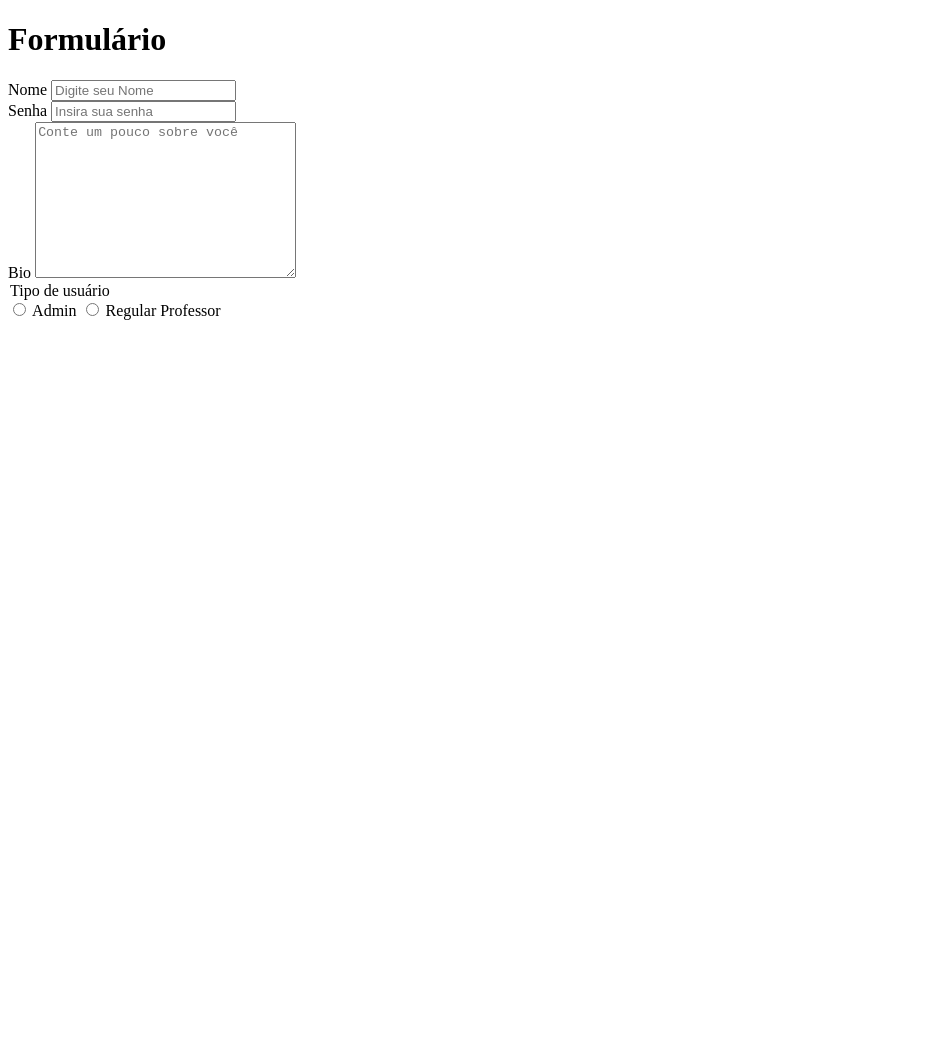
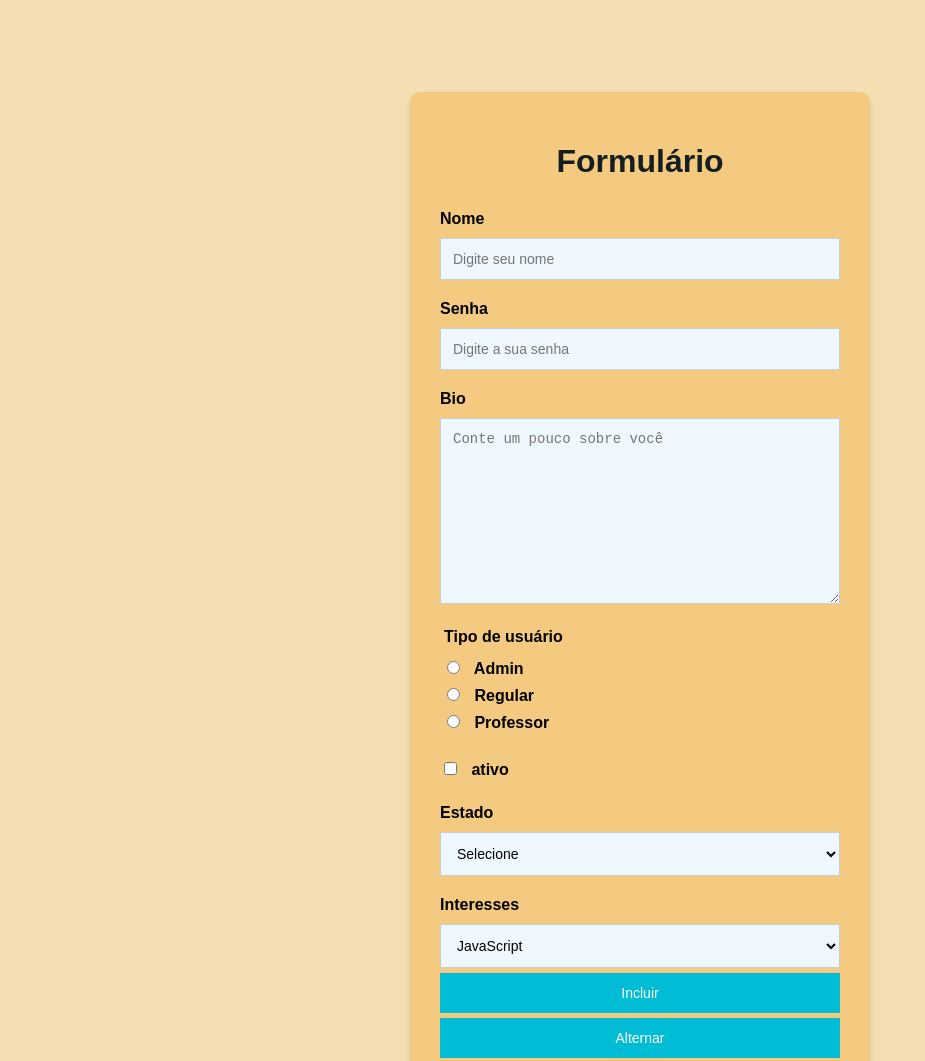
Before and after one commit to Hitomi-sand/Html_SENAI, a plain HTML site: page formulario.html in a window 1280 px wide. Shown: the top 1061 px of the page, without its empty margins (0-925 px from the left). Before the commit the page ends 800 px from the top, so only its background shows below. Drawn offline with Linux system fonts and the light colour scheme.

Commit message:
Refactor formulario.html with new styles and fields
Updated the HTML form structure and styles, added new fields and improved layout.

```diff
--- a/formulario.html
+++ b/formulario.html
@@ -5,30 +5,124 @@
     <meta name="viewport" content="width=device-width, initial-scale=1.0">
     <title>Formulário</title>
     <style>
+        /* Reset estrutura básica */
+        body{
+            font-family: Arial, Helvetica, sans-serif;
+            margin: 100px;
+            padding: 100px;
+            background-color: wheat;
+            display: flex;
+            justify-content: center;
+            align-items: center;
+            height: 100vh;
+        }
 
+        .form-container{
+            background-color: rgb(243, 202, 127);
+            border-radius:10px;
+            box-shadow: 0 4px 6px rgba(0, 0, 0, 0.1);
+            padding: 30px;
+            width: 100%;
+            max-width: 400px;
+        }
+
+        h1{
+            text-align:center;
+            color: #161f20;
+            margin-bottom: 30px;
+        }
+
+        form{
+            display: flex;
+            flex-direction: column;
+        }
+
+        .form-group{
+            margin-bottom: 20px;
+        }
+
+        label{
+            font-weight: bold;
+            margin-bottom: 5px;
+            display: block;
+        }
+
+        input,
+        textarea,
+        select,
+        button{
+            width: 100%;
+            padding: 12px;
+            margin-top: 5px;
+            border: 1px solid #ccc;
+            font-size: 14px;
+            box-sizing: border-box;
+            background-color: #f0f8ff;
+        }
+
+        input[type="radio"],
+        input[type="checkbox"]{
+            display: inline-block;
+            width: auto;
+            margin-right: 10px;
+        }
+
+        button{
+            background-color: #00bcd4;
+            color: white;
+            border: none;
+            cursor: pointer;
+            transition: background-color 0.3s;
+        }
+        button:hover{
+            background-color: #0097a7;
+        }
+
+        select,textarea{
+            transition: border-color 0.3s;
+        }
+
+        input:focus,textarea:focus,select:focus{
+            border-color: #00bcd4;
+            outline:none;
+        }
+
+        fieldset{
+            border:none;
+            padding:0;
+        }
+        legend{
+            font-weight:bold;
+            margin-bottom:10px;
+        }
+
+        .buttons{
+            display: flex;
+            justify-content:space-between;
+            gap:10px;
+        }
     </style>
 </head>
 <body>
     <div class="form-container">
         <h1>Formulário</h1>
 
-        <form method="POST" action="http://localhost:3003/usuarios">
+        <form Method="POST" action="http://localhost:3003/usuarios">
             <input type="hidden" name="id" value="3">
 
             <div class="form-group">
                 <label for="name">Nome</label>
-                <input type="text" id="name" name="name" placeholder="Digite seu Nome">
+                <input type="text" id="name" name="name" placeholder="Digite seu nome">
             </div>
-
             <div class="form-group">
                 <label for="senha">Senha</label>
-                <input type="password" name="senha" id="senha" placeholder="Insira sua senha"></input>
+                <input type="password" name="senha" id="senha" placeholder="Digite a sua senha">
             </div>
             <div class="form-group">
                 <label for="bio">Bio</label>
                 <textarea name="bio" id="bio" cols="30" rows="10" placeholder="Conte um pouco sobre você"></textarea>
             </div>
-            <filedset class="form-group">
+            <fieldset class="form-group">
                 <legend>Tipo de usuário</legend>
                 <label for="admin">
                     <input type="radio" name="tipo" id="admin" value="admin"> Admin
@@ -37,10 +131,42 @@
                     <input type="radio" name="tipo" id="regular" value="regular"> Regular
                 </label>
                 <label for="professor">
-                    <label type="radio" name="tipo" id="professor" value="professor"> Professor
+                    <input type="radio" name="tipo" id="professor" value="professor"> Professor
                 </label>
+            </fieldset>
+            <div class="form-group">
+                <label for="ativo">
+                    <input type="checkbox" name="ativo" id="ativo"> ativo
                 </label>
-            </filedset>
+            </div>
+            <div class="form-group">
+                <label for="estado">Estado</label>
+                <select name="estado" id="id">
+                    <option value="">Selecione</option>
+                    <option value="ac">Acre</option>
+                    <option value="ba">Bahia</option>
+                    <option value="ce">Ceara</option>
+                    <option value="pr">Paraná</option>
+                    <option value="ms">Minas Gerais</option>
+                    <option value="pa">Pará</option>
+                    <option value="df">Distrito Federal</option>
+                </select>
+            </div>
+            <div class="formgroup">
+                <label for="interest">Interesses</label>
+                <select name="name" id="interesses" multiple-sizes="7">
+                    <option value="js">JavaScript</option>
+                    <option value="java">Java</option>
+                    <option value="php">PHP</option>
+                    <option value="python">Python</option>
+                    <option value="go">Go</option>
+                    <option value="c">C</option>
+                </select>
+            </div>
+            <div class="form-group button">
+                <button type="submit">Incluir</button>
+                <button formaction="http://lolcalhost:3003/usuarios/3" type="submit">Alternar</button>
+            </div>
         </form>
     </div>
 </body>
```
